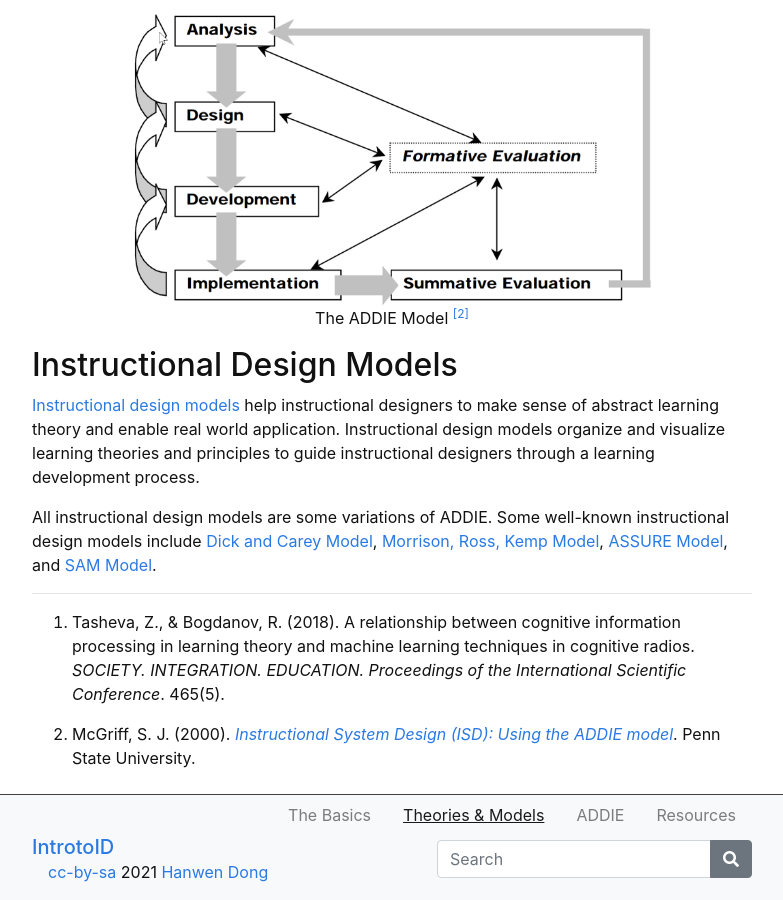
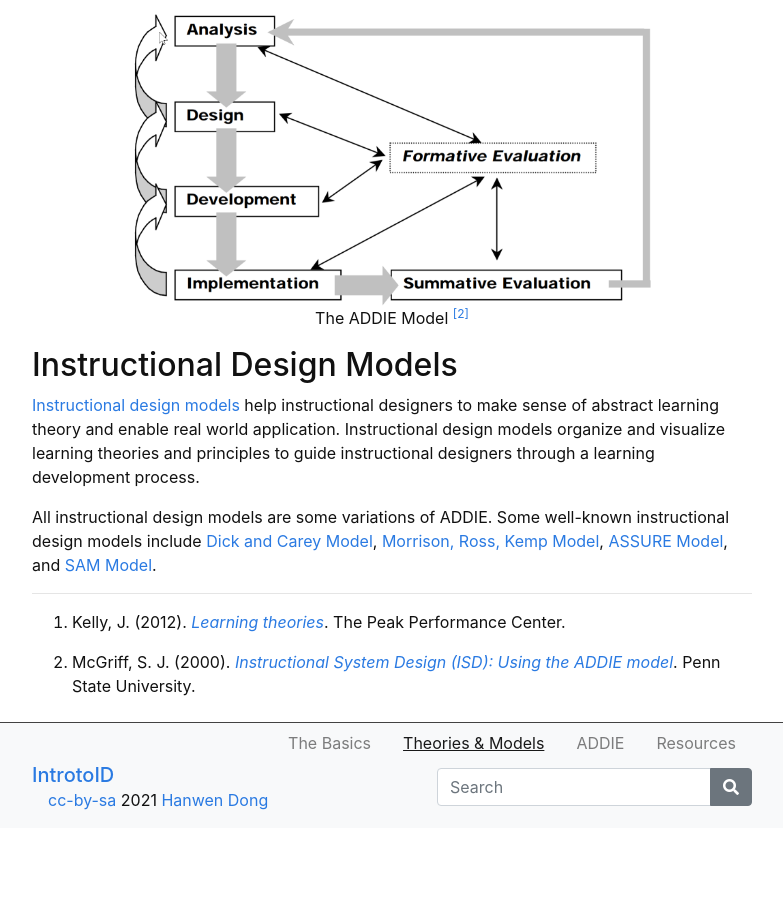
Before and after one commit to hanwendong1/IntrotoID, a Jekyll site: the page built from content/2-Theories&Models.md, in a window 1280 px wide and 900 px high, scrolled down 732 px. Shown: the whole window, without its empty margins (248-1031 px from the left). Built offline with Jekyll 4.4.1, drawn with Linux system fonts in a browser that asks for light colours; after the commit the page ends 1560 px from its top, so only the background shows below that.

Commit message:
Update 2-Theories&Models.md

```diff
--- a/content/2-Theories&Models.md
+++ b/content/2-Theories&Models.md
@@ -62,5 +62,5 @@ All instructional design models are some variations of ADDIE. Some well-known in
 
 <hr class="footnotes-sep">
 <ol class="footnotes-list">
-<li id="fn1"  class="footnote-item"><p>Tasheva, Z., & Bogdanov, R. (2018). A relationship between cognitive information processing in learning theory and machine learning techniques in cognitive radios. <em>SOCIETY. INTEGRATION. EDUCATION. Proceedings of the International Scientific Conference</em>. 465(5).</p>
+<li id="fn1"  class="footnote-item"><p> Kelly, J. (2012). <a href="https://thepeakperformancecenter.com/educational-learning/learning/theories/" target="_blank"><em>Learning theories</em></a>. The Peak Performance Center.</p>
 <li id="fn2"  class="footnote-item"><p>McGriff, S. J. (2000). <a href="https://www.lib.purdue.edu/sites/default/files/directory/butler38/ADDIE.pdf" target="_blank"><em>Instructional System Design (ISD): Using the ADDIE model</em></a>. Penn State University.</p>
```
